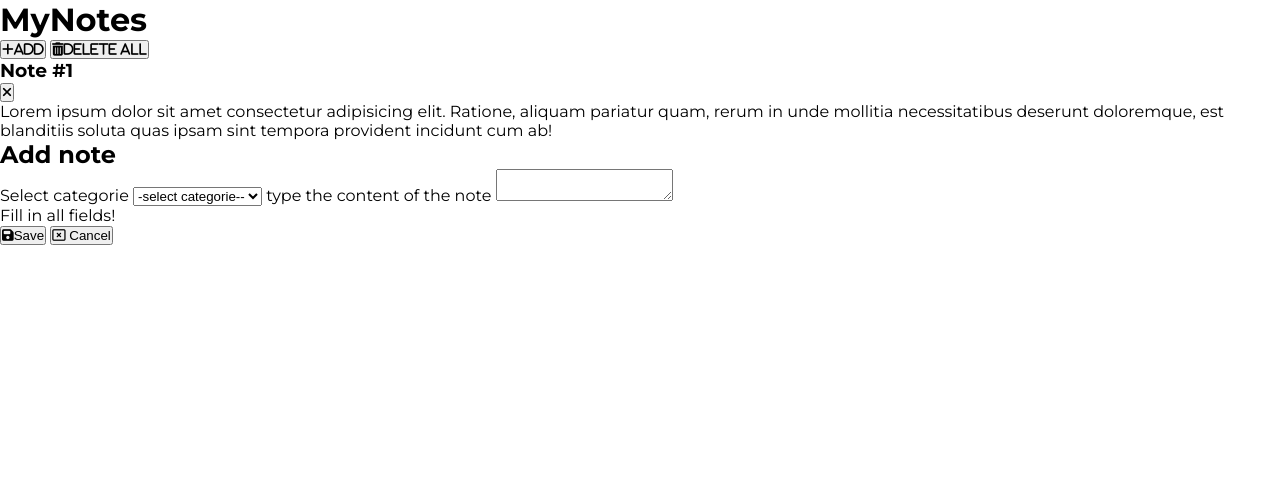
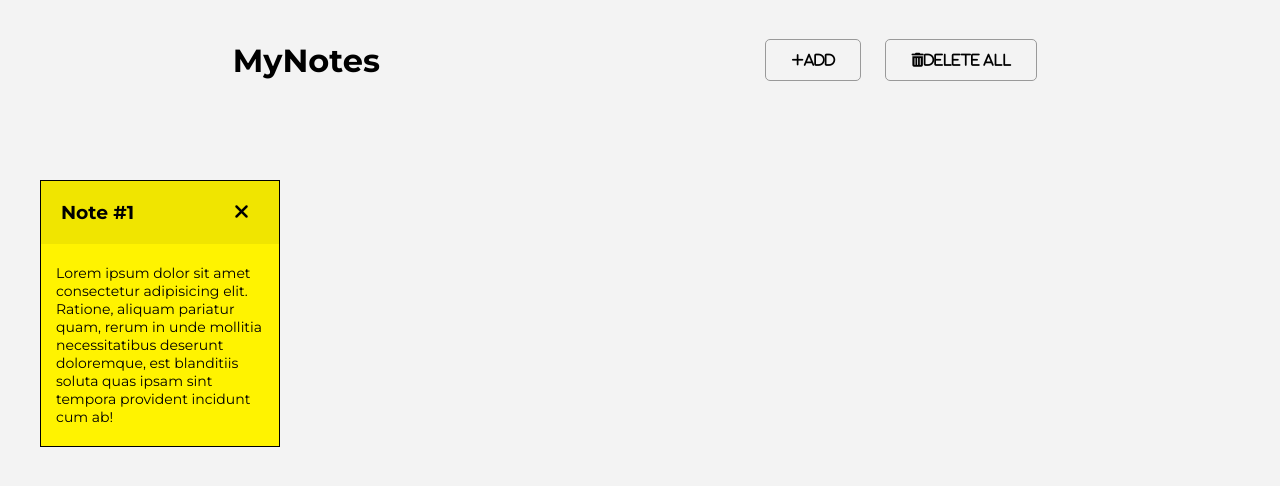
Before and after one commit to PatrycjaBanaszuk/MyNotesApp, a plain HTML site: page index.html in a window 1280 px wide. Drawn offline with Linux system fonts and the light colour scheme; some icons are missing.

Commit message:
change words to eng lan added and added more styles to style.css

```diff
--- a/index.html
+++ b/index.html
@@ -18,13 +18,13 @@
 <body>
     <div class="menu">
         <h1><i class="fas fa-sticky-notes"></i>MyNotes</h1>
-    </div>
+
 
 
     <div class="menu-buttons">
         <button class="add icon"><i class="fas fa-plus">Add</i></button>
         <button class="delete-all icon"><i class="fas fa-trash-alt">delete all</i></button>
-    </div>
+    </div></div>
 
 
     <div class="note-area">
@@ -46,12 +46,12 @@
         <label for="category">Select categorie</label>
         <select id="category">
             <option value="0" disabled selected>-select categorie--</option>
-            <option value="1">Zakupy</option>
-            <option value="1">Praca</option>
-            <option value="1">Inne</option>
+            <option value="1">Groceries</option>
+            <option value="1">Work</option>
+            <option value="1">Other</option>
         </select>
 
-        <label for="text">type the content of the note</label>
+        <label for="text">Please, type the content of the note.</label>
         <textarea id="text"></textarea>
 
         <p class="error">Fill in all fields!</p>
--- a/style.css
+++ b/style.css
@@ -4,7 +4,122 @@
 	padding: 0;
 }
 
+body {
+	height: 100vh;
+	font-family: 'Montserrat', sans-serif;
+	background-color: rgb(243, 243, 243);
+}
 
-body {
-	font-family: 'Montserrat', sans-serif;
+.menu {
+	display: flex;
+	justify-content: space-around;
+	align-items: center;
+	padding: 40px;
+	height: 120px;
 }
+
+.menu button,
+.note-panel .save,
+.note-panel .cancel {
+	padding: 12px 25px;
+	background: none;
+	border: 1px solid #999;
+	border-radius: 5px;
+	font-size: 14px;
+	cursor: pointer;
+	transition: background-color 0.3s, color 0.3s;
+}
+
+.menu button:hover,
+.note-panel .save:hover,
+.note-panel .cancel:hover {
+	background-color: #333;
+	color: #ddd;
+}
+
+.icon {
+	margin-right: 10px;
+}
+
+.add {
+	margin-right: 20px;
+}
+
+.note-area {
+	display: flex;
+	align-items: start;
+	flex-wrap: wrap;
+	padding: 20px;
+}
+
+.note {
+	margin: 40px 20px;
+	width: 240px;
+	background-color: rgb(255, 243, 0);
+	border: 1px solid black;
+}
+
+.note-header {
+	display: flex;
+	justify-content: space-between;
+	align-items: center;
+	padding: 20px;
+	background-color: rgba(0, 0, 0, 0.06);
+}
+
+.note-header .delete-note {
+	background: none;
+	font-size: 20px;
+	border: none;
+	cursor: pointer;
+}
+
+.note-body {
+	padding: 20px 15px;
+	font-size: 14px;
+}
+
+.note-panel {
+	display: none;
+	justify-content: center;
+	align-items: center;
+	flex-direction: column;
+	position: absolute;
+	top: 50%;
+	left: 50%;
+	transform: translate(-50%, -50%);
+	padding: 40px 0;
+	width: 600px;
+	background-color: #fff;
+	box-shadow: 0 0 10px black;
+	border-radius: 5px;
+}
+
+.note-panel h2 {
+	margin-bottom: 20px;
+	text-transform: uppercase;
+}
+
+.note-panel label {
+	margin-bottom: 10px;
+}
+
+.note-panel #text,
+.note-panel #category {
+	margin-bottom: 20px;
+	padding: 10px 20px;
+	width: 100%;
+	resize: horizontal;
+	 max-width: 90%;
+	max-height: 600px;
+	font-size: 16px;
+	border-radius: 5px;
+	border: 1px solid black;
+
+}
+
+.note-panel .error{
+	margin-bottom: 20px;
+	color: red;
+	visibility: hidden;
+}
```
